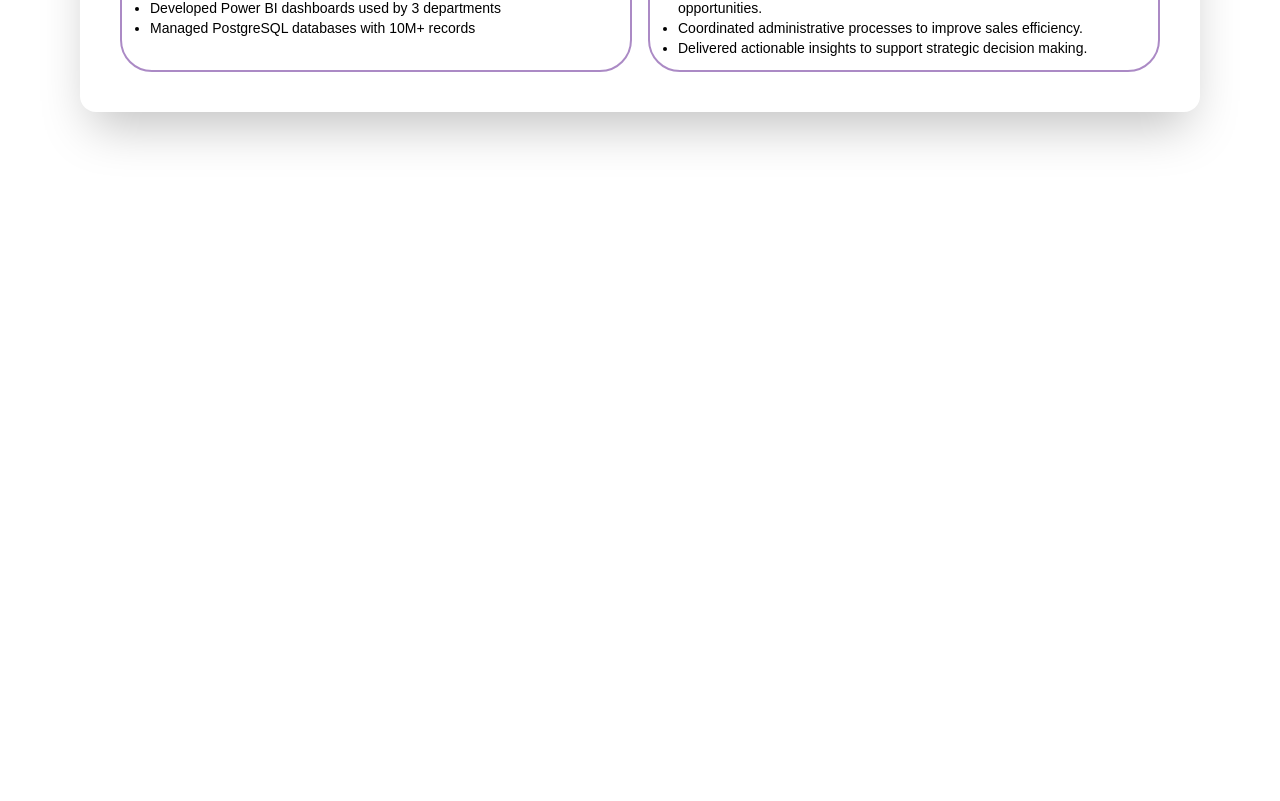
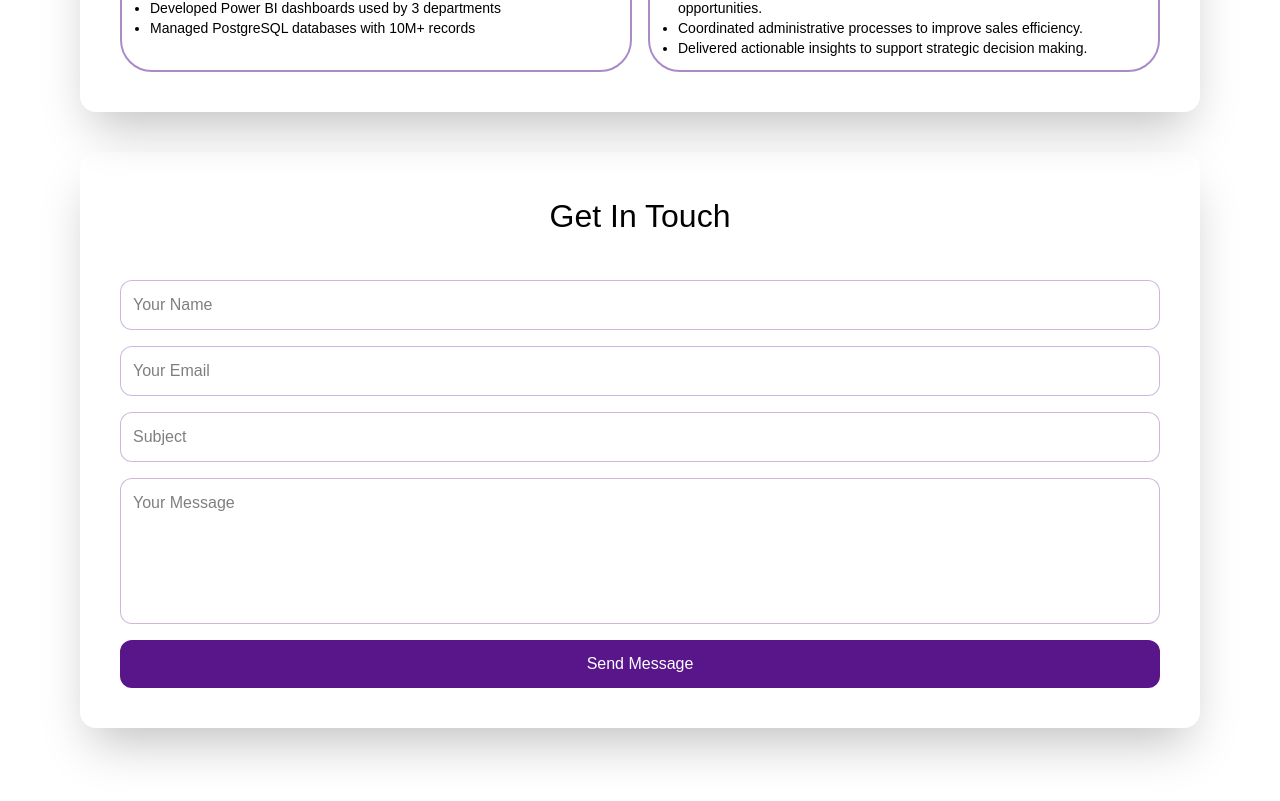
Before and after one commit to WilliamNdoni/william-portfolio, a React (Vite) app: page / in a window 1280 px wide. Shown: the part 2367-3168 px from the top of the page. Before the commit the page ends 2559 px from the top, so only its background shows below. Built offline with nearby package versions, Linux system fonts and the light colour scheme.

Commit message:
Implemented EmailJS for emailing functionality

```diff
--- a/package.json
+++ b/package.json
@@ -10,6 +10,7 @@
     "preview": "vite preview"
   },
   "dependencies": {
+    "@emailjs/browser": "^4.4.1",
     "@fontsource-variable/geist": "^5.2.8",
     "@tailwindcss/vite": "^4.2.2",
     "class-variance-authority": "^0.7.1",
--- a/src/App.jsx
+++ b/src/App.jsx
@@ -3,6 +3,7 @@ import TypewriterText from "./components/typing_animation";
 import { BarChart2, Database, Code2, Trophy } from "lucide-react";
 import TechStack from "./components/carousel_tech";
 import FeaturedWorks from "./components/carousel_works";
+import Contact from "./components/emailjs"
 
 const stats = [
   { icon: <Trophy size={55} />, value: "3+", label: "Years Experience" },
@@ -15,10 +16,10 @@ const App = () => {
   return (
     <main className="flex flex-col justify-center pt-20 px-20 py-20 gap-10 items-center">
       <div className="div-shadow">
-        <div className="w-1/2 justify-center">
+        <div className="w-2/3 justify-center">
         <TypewriterText />
         </div>
-        <div className="w-1/2 justify-centre flex">
+        <div className="w-1/3 justify-centre flex">
           <img src="/WP_icon.png" alt="profile picture"
           className="rounded-full border-4 border-purple-900 w-80 h-80 object-cover"/>
         </div>
@@ -93,7 +94,11 @@ const App = () => {
 
        </div>
 
+        </div>
 
+        <div className="div-shadow flex flex-col">
+          <h2 className="text-center">Get In Touch</h2>
+          <Contact />
         </div>
 
     </main>
--- /dev/null
+++ b/src/components/emailjs.jsx
@@ -0,0 +1,77 @@
+import { useRef, useState } from "react";
+import emailjs from "@emailjs/browser";
+
+const Contact = () => {
+  const formRef = useRef(null);
+  const [sent, setSent] = useState(false);
+  const [loading, setLoading] = useState(false);
+
+  const handleSubmit = (e) => {
+    e.preventDefault();
+    setLoading(true);
+
+    emailjs.sendForm(
+      "service_3ws8usa",
+      "template_6z57dhd",
+      formRef.current,
+      "89xqLbFN_X5n3M-hB"
+    ).then(() => {
+      setSent(true);
+      setLoading(false);
+      formRef.current.reset();
+    }).catch(() => {
+      setLoading(false);
+      alert("Something went wrong, please try again.");
+    });
+  };
+
+  return (
+    <>
+      {sent ? (
+        <p className="text-center text-purple-900 font-semibold">
+          Message sent successfully!
+        </p>
+      ) : (
+        <form ref={formRef} onSubmit={handleSubmit} className="flex flex-col gap-4">
+          <input
+            type="text"
+            name="name"
+            placeholder="Your Name"
+            required
+            className="p-3 rounded-xl border border-purple-900/30 bg-white/5 text-black outline-none focus:border-purple-900"
+          />
+          <input
+            type="email"
+            name="email"
+            placeholder="Your Email"
+            required
+            className="p-3 rounded-xl border border-purple-900/30 bg-white/5 text-black outline-none focus:border-purple-900"
+          />
+          <input
+            type="text"
+            name="title"
+            placeholder="Subject"
+            required
+            className="p-3 rounded-xl border border-purple-900/30 bg-white/5 text-black outline-none focus:border-purple-900"
+          />
+          <textarea
+            name="message"
+            placeholder="Your Message"
+            rows={5}
+            required
+            className="p-3 rounded-xl border border-purple-900/30 bg-white/5 text-black outline-none focus:border-purple-900 resize-none"
+          />
+          <button
+            type="submit"
+            disabled={loading}
+            className="p-3 rounded-xl bg-purple-900 text-white hover:bg-purple-700 transition-all duration-300"
+          >
+            {loading ? "Sending..." : "Send Message"}
+          </button>
+        </form>
+      )}
+    </>
+  );
+};
+
+export default Contact;
```
Also changed, not shown: 1 other file (tests, documents, lock files or other folders).
